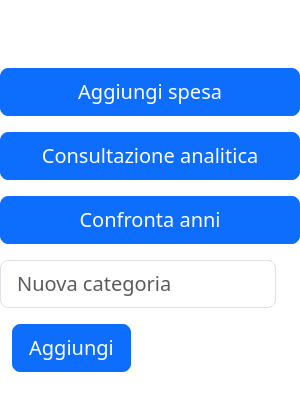
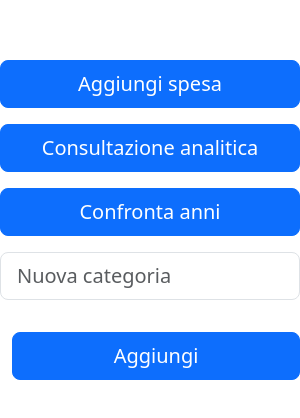
Before and after one commit to Synthetize/expense-tracker, an Electron app: page index.html in a window 300 px wide. Shown: the part 186-604 px from the top of the page. Drawn offline with nearby package versions, Linux system fonts and the light colour scheme.

Commit message:
changes on style

```diff
--- a/index.html
+++ b/index.html
@@ -18,15 +18,13 @@
         <button class="btn btn-primary btn-lg mb-3" type="button"
                 onclick="window.location.href='src/main-window/years-comparison/years-comparison.html'">Confronta anni
         </button>
-        <div class="row w-100">
-            <div class="mb-3 col-md-9" style="padding: 0">
-                <input class="form-control form-control-lg" type="text" placeholder="Nuova categoria"
-                       aria-label=".form-control-lg example" id="category-name">
-            </div>
-            <div class="mb-3 col-md-3" style="margin: 0;">
-                <button class="btn btn-primary btn-lg mb-3" type="button" id="add-category-button">Aggiungi
-                </button>
-            </div>
+        <div class="mb-3 col-md-9" style="padding: 0">
+            <input class="form-control form-control-lg mb-3" type="text" placeholder="Nuova categoria"
+                   aria-label=".form-control-lg example" id="category-name">
+        </div>
+        <div class="mb-3 col-md-3" style="padding-right: 0">
+            <button class="btn btn-primary btn-lg mb-3 w-100" type="button" id="add-category-button">Aggiungi
+            </button>
         </div>
         <div class="alert alert-danger" role="alert" id="error-alert">
         </div>
@@ -35,6 +33,6 @@
     </div>
 </div>
 
-<script src="index.js"></script>
+<script src="./index.js"></script>
 </body>
 </html>
```
